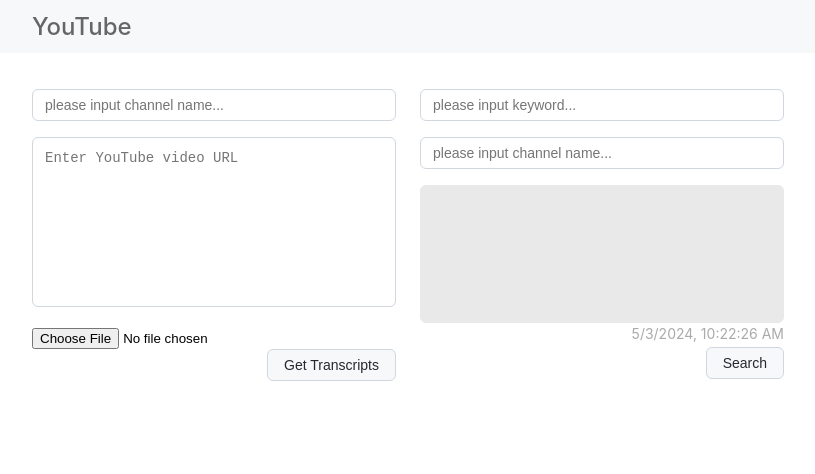
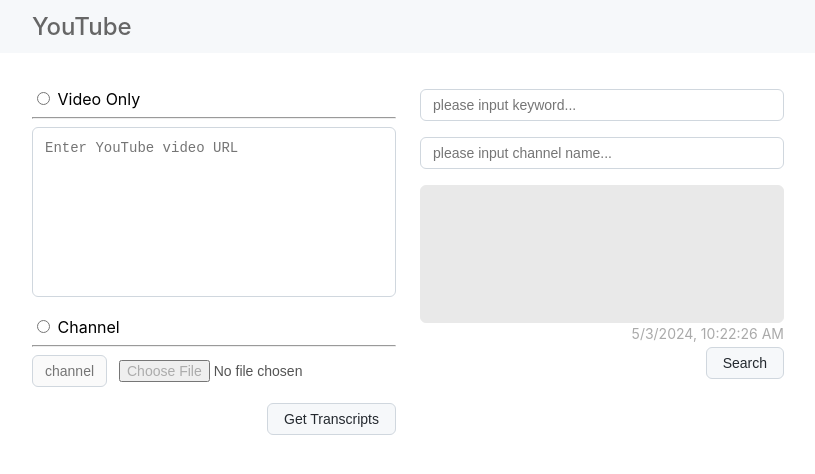
Before and after one commit to growno1127/yb_frontend, a React (Create React App) app: page / in a window 1280 px wide. Shown: the top 474 px of the page, without its empty margins (232-1047 px from the left). Built offline with nearby package versions, Linux system fonts and the light colour scheme.

Commit message:
change 2 type:video, channel

```diff
--- a/src/App.css
+++ b/src/App.css
@@ -77,6 +77,22 @@
   outline: none;
 }
 
+input[type="text"].yb-channel {
+  display: block;
+  width: 50%;
+  padding: 5px 12px;
+  font-size: 14px;
+  line-height: 20px;
+  color: #1f2328;
+  border: 1px solid #d0d7de;
+  border-radius: 6px;
+}
+
+input[type="text"].yb-channel:focus {
+  border-color: #0969da;
+  outline: none;
+}
+
 p.yb-date {
   margin: 0 0 6px;
   color: #aaa;
@@ -107,6 +123,16 @@
   margin: 0 auto;
 }
 
+div.div-channel{
+  display: flex;
+  align-items: center;
+}
+input.file-open{
+  display: block;
+  font-size: 14px;
+  padding: 5px 12px;
+}
+
 section {
   max-width: 800px;
   padding: 36px 24px;
--- a/src/App.js
+++ b/src/App.js
@@ -1,26 +1,27 @@
-import { useState,useEffect } from "react";
+import { useEffect, useState } from "react";
 import { ToastContainer, toast } from 'react-toastify';
 import LoadingModal from "./componenets/LoadingModal";
 import Clock from "./componenets/Clock";
 import 'react-toastify/dist/ReactToastify.css';
 import "./App.css";
+
 import mammoth from 'mammoth';
 import pdfToText from 'react-pdftotext'
+
 export default function () {
     const [links, setLinks] = useState("");
     const [search, setSearch] = useState("");
+    const [channelName, setChannelName] = useState("");
     const [search_channel, setSearchChannel] = useState("");
     const [text, setText] = useState("");
     const [isLoading, setIsLoading] = useState(false);
+    const [type, setType] = useState(0);
+
     const [file, setFile] = useState(null)
     const [textContent, setTextContent] = useState("")
-    const [channelName, setChannelName] = useState("");
 
     const extractTextFromPdf = async (file) => {
         pdfToText(file).then(text => setTextContent(text))
-    }
-    const handleFileChange = (e) => {
-        setFile(e.target.files[0])
     }
 
     const extractTextFromFile = (file) => {
@@ -32,7 +33,7 @@
             const content = e.target.result;
             if (fileType.includes('text/plain')) {
                 setTextContent(content);
-            } else if(fileType.includes("csv")) {
+            } else if (fileType.includes("csv")) {
                 setTextContent(content)
             }
             else if (fileType === "application/vnd.openxmlformats-officedocument.wordprocessingml.document") {
@@ -58,8 +59,13 @@
     useEffect(() => {
         extractTextFromFile(file)
     }, [file])
+
+    useEffect(() => {
+        console.log(textContent)
+    }, [textContent])
+
     const onSubmit = async () => {
-		if (links.length === 0 ) {
+        if (links.length === 0) {
             toast.warning('Please provide some links before submitting.');
             return;
         }
@@ -68,17 +74,16 @@
             const res = await fetch("http://97.107.136.225:8000/", {
                 method: "POST",
                 headers: { "Content-Type": "application/json" },
-				body: JSON.stringify({ links, extra: textContent, channelName  }),
+                body: JSON.stringify({ links, extra: textContent }),
             });
             if (!res.ok) {
                 throw new Error('Network response was not ok');
             }
             const data = await res.json();
-			if(data.message === "success"){
+            if (data.message === "success") {
                 toast.success(data.message);
                 console.log(data)
-			}else
-			{
+            } else {
                 toast.error(data.message)
             }
         } catch (error) {
@@ -96,7 +101,7 @@
         }
         setIsLoading(true);
         try {
-			console.log(search, search_channel);
+            console.log(search);
             const res = await fetch("http://97.107.136.225:8000/search", {
                 method: "POST",
                 headers: { "Content-Type": "application/json" },
@@ -109,7 +114,29 @@
             console.log(data?.choices);
             const plainText = [];
             plainText.push(data?.choices[0]?.message?.content);
-			setText(plainText + "channel name: [" + search_channel + "]");
+            setText(plainText + "asdasda [" + search_channel + "]");
+        } catch (error) {
+            console.error("Failed to fetch data:", error);
+            setText("Sorry, I don't know the answer." + "asdasda [" + search_channel + "]")
+        } finally {
+            setIsLoading(false);
+        };
+        setIsLoading(true);
+        try {
+            console.log(search);
+            const res = await fetch("http://97.107.136.225:8000/search", {
+                method: "POST",
+                headers: { "Content-Type": "application/json" },
+                body: JSON.stringify({ search, search_channel }),
+            });
+            if (!res.ok) {
+                throw new Error('Network response was not ok');
+            }
+            const data = await res.json();
+            console.log(data?.choices);
+            const plainText = [];
+            plainText.push(data?.choices[0]?.message?.content);
+            setText(plainText);
         } catch (error) {
             console.error("Failed to fetch data:", error);
             setText("Sorry, I don't know the answer.")
@@ -117,6 +144,10 @@
             setIsLoading(false);
         }
     };
+
+    const handleFileChange = (e) => {
+        setFile(e.target.files[0])
+    }
 
     return (
         <>
@@ -126,22 +157,33 @@
             <section>
                 <div className="left">
                     <ToastContainer />
-		<input type="text" value={channelName} onChange={(e) => setChannelName(e.target.value)} className="yb-input mb-16" placeholder="please input channel name..." />
+                    <form action="/submit-your-choice" method="post">
+                        <label>
+                            <input onChange={(e) => {setType(1)}} type="radio" name="youtube" className="yb-input"/> Video Only
+                            <hr />
                             <textarea
+                                disabled = {type===1?false:true}
                                 className="yb-textarea mb-16"
                                 rows={9}
                                 value={links}
                                 onChange={(e) => setLinks(e.target.value)}
-						placeholder="Enter YouTube video URL"></textarea>
-		<input type="file" onChange={handleFileChange} accept=".docx, .csv, application/vnd.openxmlformats-officedocument.wordprocessingml.document, .pdf, .txt"/>
+                                placeholder="Enter YouTube video URL"></textarea></label>
+                        <label>
+                            <input onChange={(e) => {setType(2)}} type="radio" name="youtube" className="yb-input"/> Channel
+                            <hr />
+                            <div className="div-channel mb-16" disabled = {type===2?false:true}>
+                                <input disabled = {type===2?false:true} type="text" value={channelName} onChange={(e) => setSearch(e.target.value)} className="yb-channel" placeholder="channel name..." />
+                                <input disabled = {type===2?false:true} type="file" className="file-open" onChange={handleFileChange} accept=".docx, .csv, application/vnd.openxmlformats-officedocument.wordprocessingml.document, .pdf, .txt" />
+                            </div>
                             <button className="yb-button ml-auto" onClick={onSubmit}>
                                 Get Transcripts
                             </button>
-					{isLoading && <LoadingModal />}
+                            {isLoading && <LoadingModal />}</label>
+                    </form>
                 </div>
                 <div className="right">
-					<input type="text" value={search} onChange={(e) => setSearch(e.target.value)} className="yb-input mb-16" placeholder="please input keyword..."/>
-					<input type="text" value={search_channel} onChange={(e) => setSearchChannel(e.target.value)} className="yb-input mb-16" placeholder="please input channel name..."/>
+                    <input type="text" value={search} onChange={(e) => setSearch(e.target.value)} className="yb-input mb-16" placeholder="please input keyword..." />
+                    <input type="text" value={search_channel} onChange={(e) => setSearchChannel(e.target.value)} className="yb-input mb-16" placeholder="please input channel name..." />
                     <textarea className="yb-search-result" rows={7} value={text} disabled>
                     </textarea>
                     <Clock />
```
Lines whose indentation alone changed are shown as unchanged.
